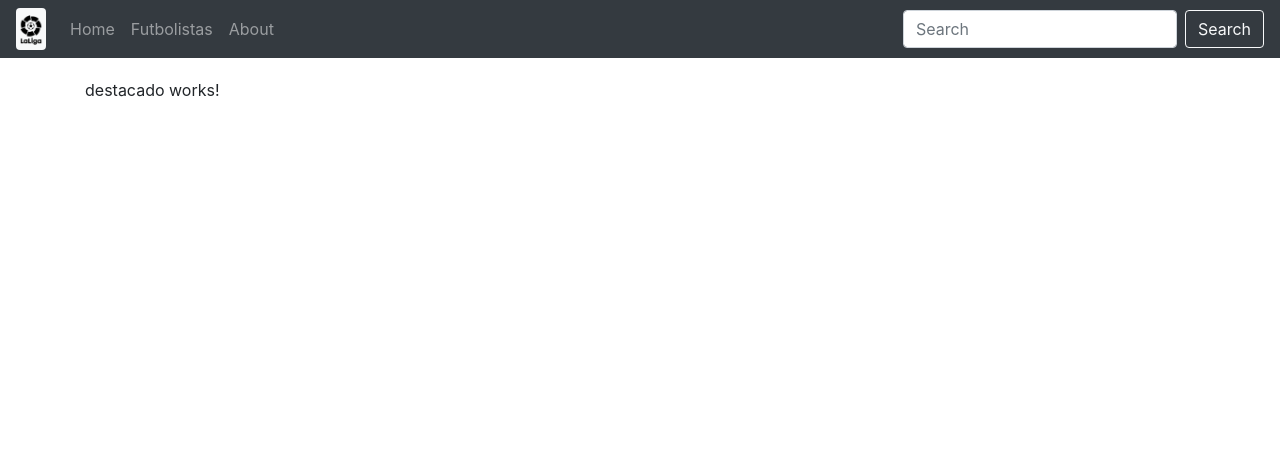
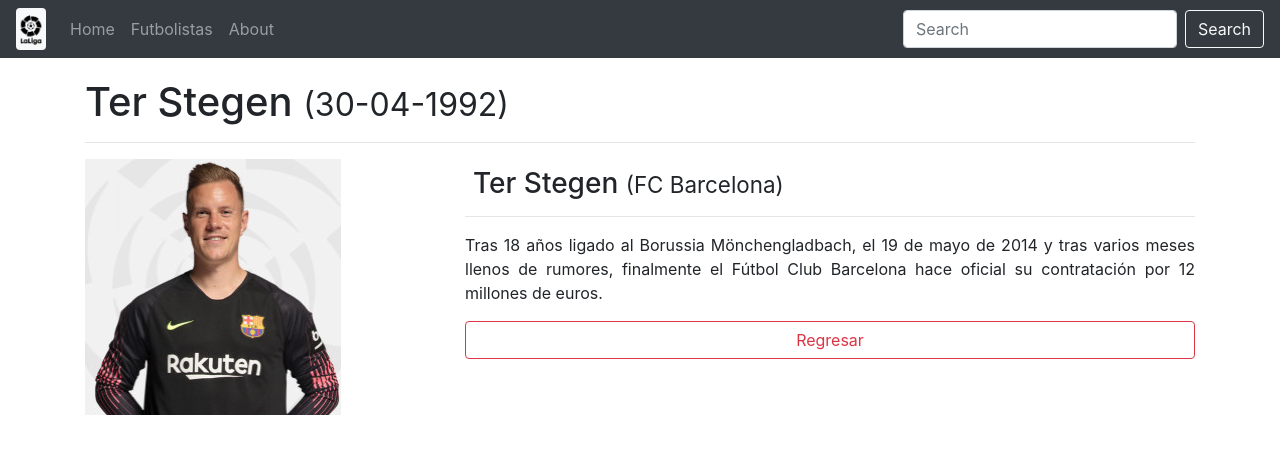
Before and after one commit to perezrevert03/02-spa, an Angular app: page /destacado/0 in a window 1280 px wide. Shown: the top 454 px of the page. Built offline with nearby package versions, Linux system fonts and the light colour scheme.

Commit message:
Add individual pages

```diff
--- a/src/app/components/destacado/destacado.component.html
+++ b/src/app/components/destacado/destacado.component.html
@@ -1,3 +1,19 @@
-<p>
-  destacado works!
-</p>
+<h1 class="animated fadeIn">{{ destacado.nombre }} <small>({{ destacado.nacimiento | date:'dd-MM-yyyy'}})</small></h1>
+<hr>
+
+<div class="row animated fadeIn">
+    <div class="col-md-4">
+        <img [src]="destacado.img" class="img-fluid" [alt]="destacado.nombre">
+        <br><br>
+    </div>
+
+    <div class="col-md-8">
+        <h3 class="m-2">{{ destacado.nombre }} <small>({{ destacado.equipo }})</small></h3>
+        <hr>
+        <p class="text-justify">
+            {{ destacado.bio }}
+        </p>
+
+        <a [routerLink]="['/futbolistas']" class="btn btn-outline-danger btn-block">Regresar</a>
+    </div>
+</div>
```
